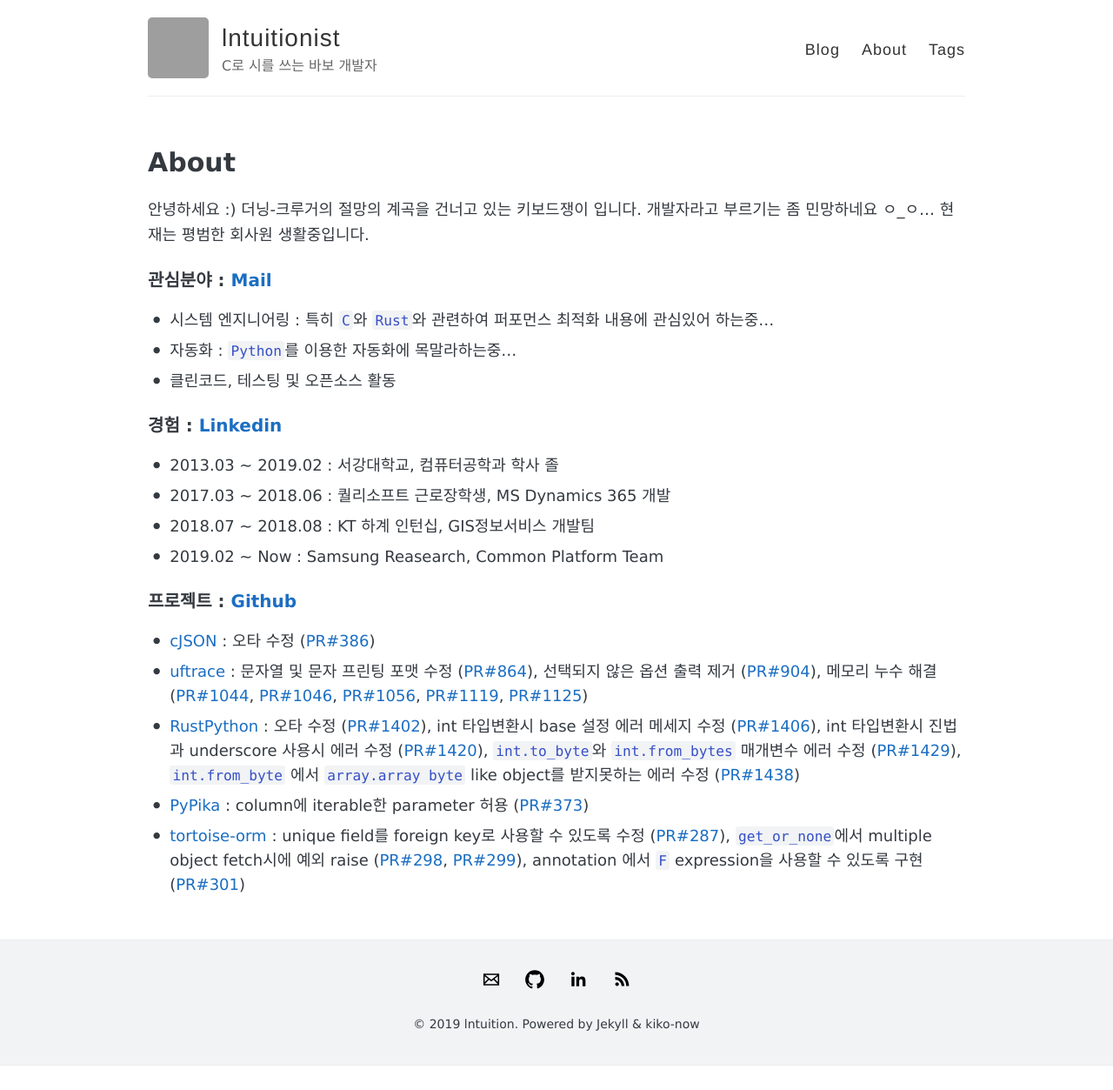
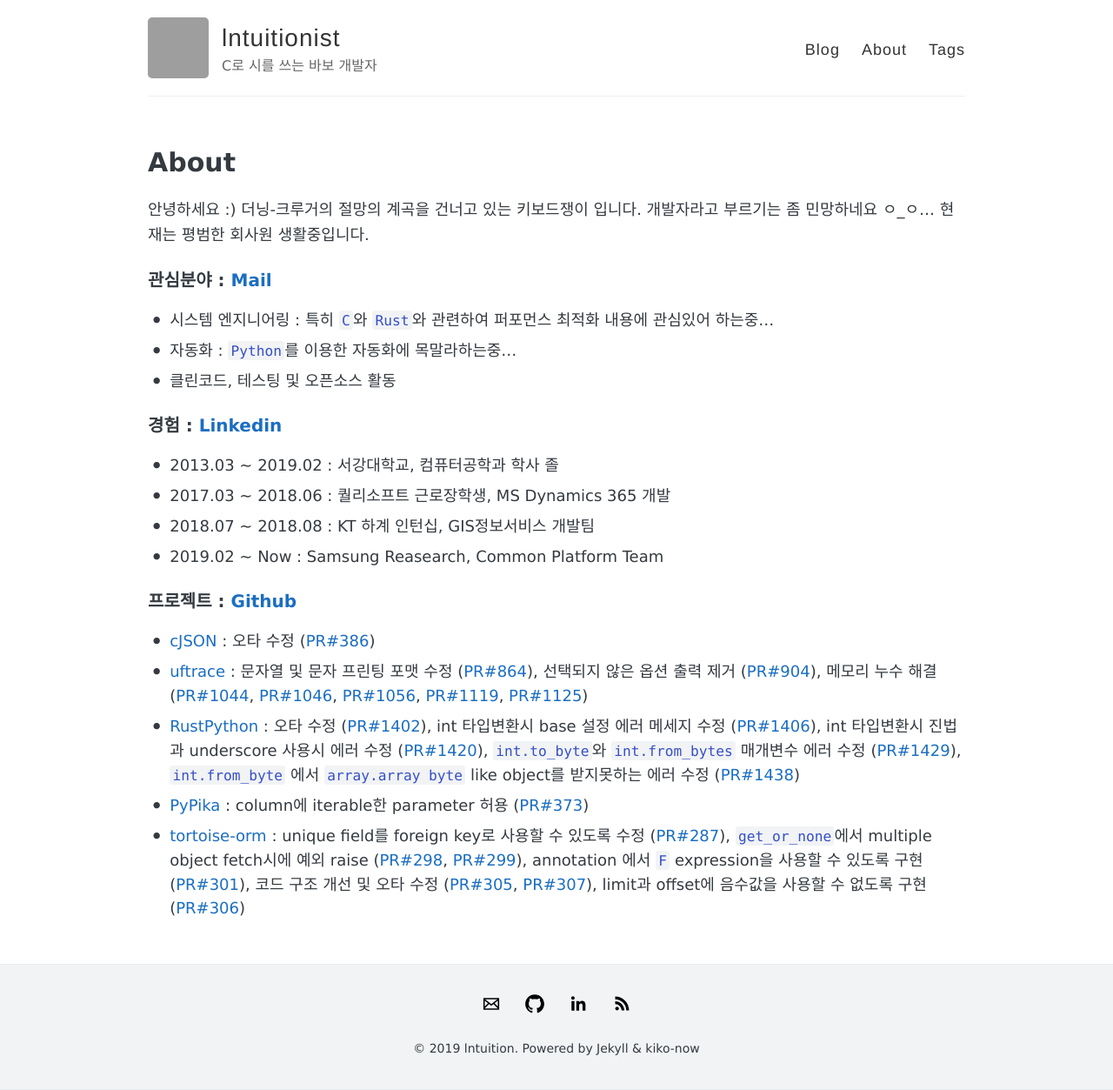
Before and after one commit to lntuition/lntuition.github.io, a Jekyll site: the page built from about.md, in a window 1280 px wide. Shown: the whole page at 87% size. Built offline with Jekyll 4.4.1, drawn with Linux system fonts in a browser that asks for light colours; some web fonts are replaced; before the commit the page ends 1225 px from its top, so only the background shows below that; grey boxes are pictures that could not be loaded.

Commit message:
Update project in about.md

```diff
--- a/about.md
+++ b/about.md
@@ -36,4 +36,6 @@ column에 iterable한 parameter 허용 ([PR#373](https://github.com/kayak/pypika
 - [tortoise-orm](https://github.com/tortoise/tortoise-orm) :
 unique field를 foreign key로 사용할 수 있도록 수정 ([PR#287](https://github.com/tortoise/tortoise-orm/pull/287)),
 `get_or_none`에서 multiple object fetch시에 예외 raise ([PR#298](https://github.com/tortoise/tortoise-orm/pull/298), [PR#299](https://github.com/tortoise/tortoise-orm/pull/299)),
-annotation 에서 `F` expression을 사용할 수 있도록 구현 ([PR#301](https://github.com/tortoise/tortoise-orm/pull/301))
+annotation 에서 `F` expression을 사용할 수 있도록 구현 ([PR#301](https://github.com/tortoise/tortoise-orm/pull/301)),
+코드 구조 개선 및 오타 수정 ([PR#305](https://github.com/tortoise/tortoise-orm/pull/305), [PR#307](https://github.com/tortoise/tortoise-orm/pull/307)),
+limit과 offset에 음수값을 사용할 수 없도록 구현 ([PR#306](https://github.com/tortoise/tortoise-orm/pull/306))
```
